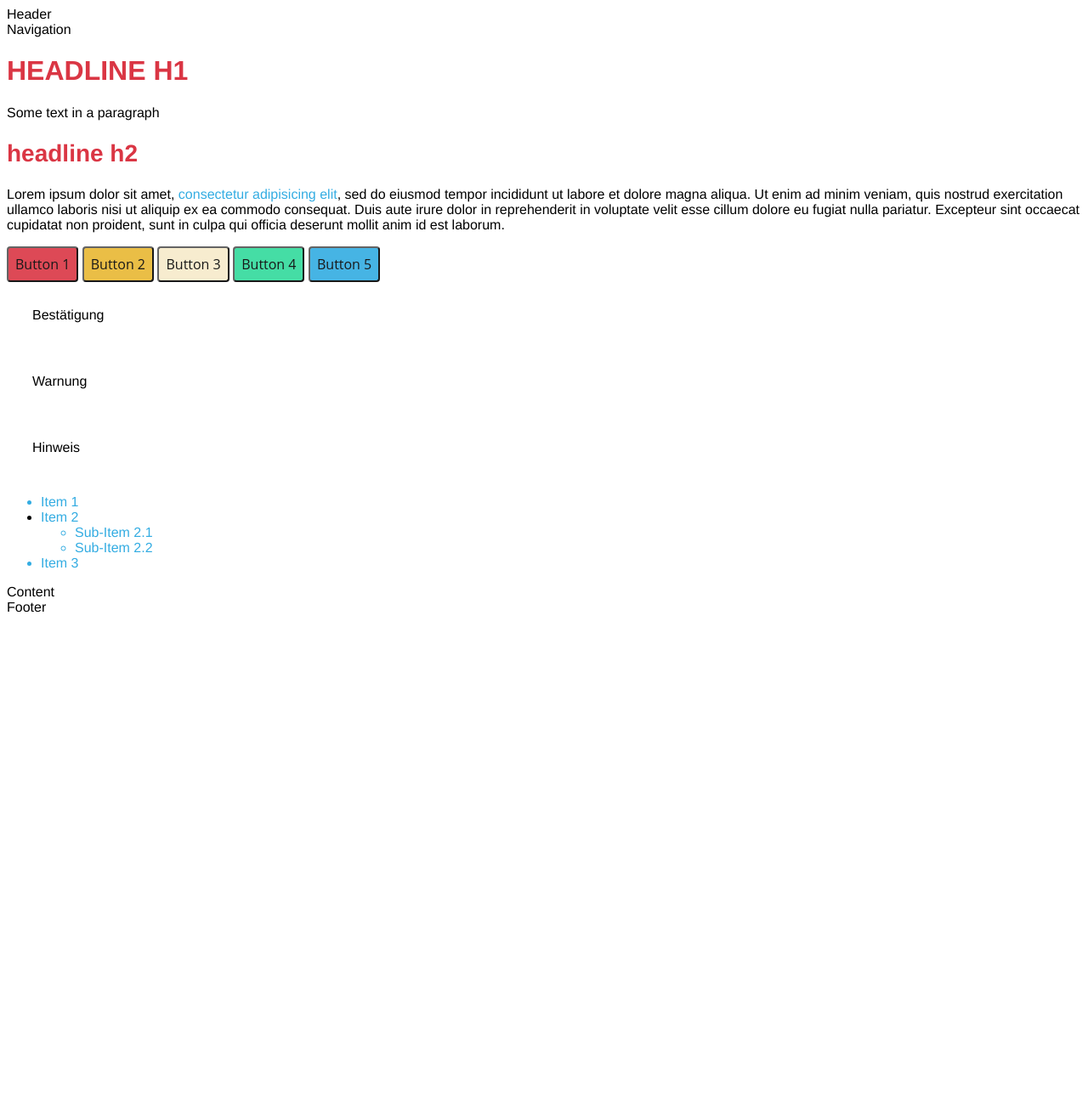
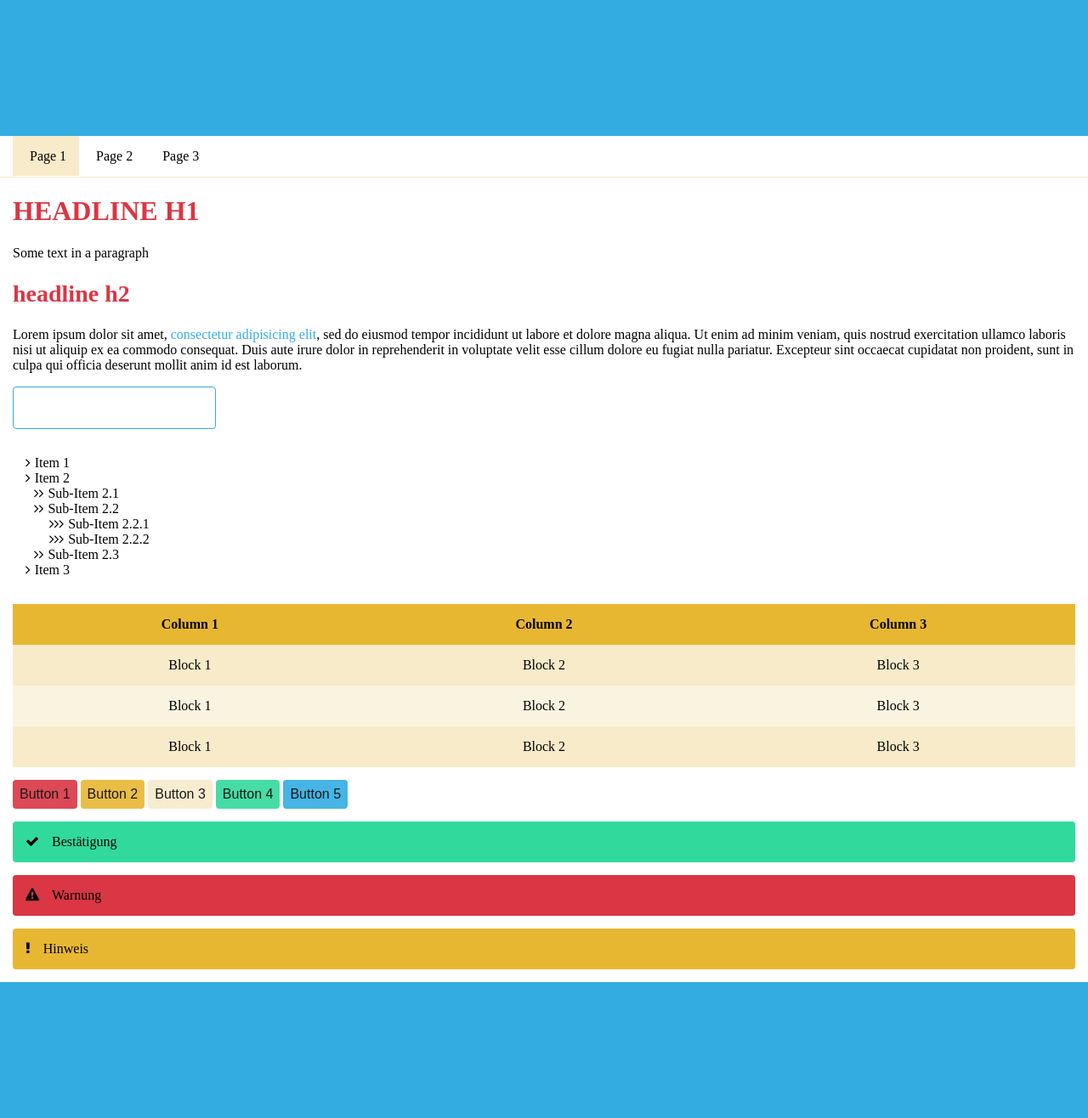
Before and after one commit to otauk/KUATOplate, a PHP site: page / in a window 1280 px wide. Shown: the whole page at 85% size. Before the commit the page ends 721 px from the top, so only its background shows below. Run offline with PHP 8.4, Linux system fonts and the light colour scheme; some libraries are stand-ins or nearby versions.

Commit message:
less Datei ausgebaut, 1. Entwurf steht

```diff
--- a/css/custom-base.less
+++ b/css/custom-base.less
@@ -7,9 +7,21 @@
 *	version: 1.0
 *	+++++
 *	to-do: transfer to less with variables for more flexibility
+*
+*	bootstrap Kategorien:
+*	@brand-primary: #428bca;
+*	@brand-success: #5cb85c;
+*	@brand-info:    #5bc0de;
+*	@brand-warning: #f0ad4e;
+*	@brand-danger:  #d9534f;
+*
+*	Reassign Variables
+*	@alert-message-background: @brand-info;
+*	.alert {
+*		background-color: @alert-message-background;
+*	}
 *	##############################
 */
-
 /*
 *	=============================================
 *	COLORS
@@ -18,66 +30,65 @@
 @color-F: 			rgb(255,255,255);		// 	white
 @color-0: 			rgb(000,000,000);		// 	black
 @color-1: 			rgb(218,54,68);			// 	red
-@color-2: 			rgb(232,183,50);		//	yellow
-@color-3: 			rgb(247,235,202);		//	pale
-@color-4: 			rgb(49,218,156);		// 	green
-@color-5: 			rgb(51,172,226);		// 	blue
-
+@color-2: 			rgb(232,183,50);			//		yellow
+@color-3: 			rgb(247,235,202);		//		pale
+@color-4: 			rgb(49,218,156);			// 	green
+@color-5: 			rgb(51,172,226);			// 	blue
+/*
+*	=============================================
+*	FONTS
+*	=============================================
+*/
+@font:					'OpenSans';
+@font-FA:			'FontAwesome';
 /*
 *	=============================================
 *	LAYOUT STYLES
 *	=============================================
 */
-
 @none-px: 			0;
 @small-px: 			15px;
 @large-px: 			30px;
-
 @small-em:			5em;
 @medium-em:			10em;
 @large-em:			15em;
 @xlarge-em:			20em;
 @big-em:			25em;
-
 @none-percent: 		0%;
 @small-percent:		25%;
+@onethird-percent: 33%;
 @medium-percent:	50%;
+@twothird-percent: 66%;
 @large-percent:		75%;
 @xlarge-percent:	100%;
-
 @fs-small: 			80%;
 @fs-regular:		100%;
 @fs-medium: 		125%;
 @fs-large:			150%;
 @fs-xlarge:			175%;
 @fs-big: 			200%;
-
 @lh-small:			0.75em;
 @lh-regular:		1.00em;
 @lh-medium:			1.25em;
 @lh-large:			1.50em;
 @lh-xlarge:			1.75em;
 @lh-big:			2.00em;
-
 @index-0:			0;
 @index-1:			1000;
 @index-2:			2000;
 @index-3:			3000;
 @index-4:			4000;
 @index-5:			5000;
-
 @opacity-strong:	0.25;
 @opacity-medium:	0.5;
 @opacity-light:		0.75;
 @opacity-vlight:	0.9;
 @opacity-none:		1;
-
 .border-radius(@radius) {
   -webkit-border-radius: @radius;
      -moz-border-radius: @radius;
           border-radius: @radius;
 }
-
 /*
 *	%%%%%%%%%%%%%%%%%%%%
 * 	padding
@@ -86,14 +97,12 @@
 .padding-0 {padding:@none-px;}
 .padding-small {padding:@small-px;}
 .padding-big {padding:@large-px;}
-
 .padding-lr-0 {padding-left: @none-px;padding-right: @none-px;}
 .padding-lr-small {padding-left: @small-px;padding-right: @small-px;}
 .padding-lr-big {padding-left: @large-px;padding-right: @large-px;}
 .padding-tb-0 {padding-top: @none-px;padding-bottom: @none-px;}
 .padding-tb-small {padding-top: @small-px;padding-bottom: @small-px;}
 .padding-tb-big {padding-top: @large-px;padding-bottom: @large-px;}
-
 /*
 *	%%%%%%%%%%%%%%%%%%%%
 * 	margin
@@ -102,17 +111,17 @@
 .margin-0 {margin: @none-px;}
 .margin-small{margin: @small-px;}
 .margin-big{margin: @large-px;}
-
 /*
 *	%%%%%%%%%%%%%%%%%%%%
 * 	width
 *	%%%%%%%%%%%%%%%%%%%%
 */
 .w25{width:@small-percent;}
+.w33{width:@onethird-percent;}
 .w50{width:@medium-percent;}
+.w66{width:@twothird-percent;}
 .w75{width:@large-percent;}
 .w100{width:@xlarge-percent;}
-
 /*
 *	%%%%%%%%%%%%%%%%%%%%
 * 	min-width
@@ -122,7 +131,6 @@
 .min-w50{min-width: @medium-percent;}
 .min-w75{min-width: @large-percent;}
 .min-w100{min-width: @xlarge-percent;}
-
 /*
 *	%%%%%%%%%%%%%%%%%%%%
 * 	max-width
@@ -130,7 +138,6 @@
 */
 .max-w980 {max-width:980px;}
 .max-w1170 {max-width:1170px;}
-
 /*
 *	%%%%%%%%%%%%%%%%%%%%
 * 	height
@@ -141,7 +148,6 @@
 .h-large	{min-height: @large-em;}
 .h-xlarge	{min-height: @xlarge-em;}
 .h-big		{min-height: @big-em;}
-
 /*
 *	%%%%%%%%%%%%%%%%%%%%
 * 	position
@@ -152,7 +158,6 @@
 .pos-right{float:right;}
 .pos-absolute{position: absolute;}
 .pos-relative{position: relative;}
-
 /*
 *	%%%%%%%%%%%%%%%%%%%%
 * 	z-index
@@ -164,21 +169,16 @@
 .z-3{z-index:@index-3;}
 .z-4{z-index:@index-4;}
 .z-5{z-index:@index-5;}
-
 /*
 *	=============================================
 *	TEXT-STYLES
 *	=============================================
 */
-
 /*
 *	%%%%%%%%%%%%%%%%%%%%
 * 	font-family
 *	%%%%%%%%%%%%%%%%%%%%
 */
-
-@font:	"Helvetica Neue", Arial, sans-serif;
-
 /*
 *	%%%%%%%%%%%%%%%%%%%%
 * 	font-size
@@ -190,7 +190,6 @@
 .fs-large{font-size: @fs-large;}
 .fs-xlarge{font-size: @fs-xlarge;}
 .fs-big{font-size: @fs-big;}
-
 /*
 *	%%%%%%%%%%%%%%%%%%%%
 * 	line-height
@@ -201,7 +200,6 @@
 .lh-150 {line-height: 1.5em;}
 .lh-175 {line-height: 1.75em;}
 .lh-200 {line-height: 2em;}
-
 /*
 *	%%%%%%%%%%%%%%%%%%%%
 * 	letter-spacing
@@ -217,27 +215,69 @@
 .ls-8{letter-spacing:0.8em;}
 .ls-9{letter-spacing:0.9em;}
 .ls-10{letter-spacing:1em;}
-
+/*
+*	%%%%%%%%%%%%%%%%%%%%
+* 	icons
+*	%%%%%%%%%%%%%%%%%%%%
+*/
+@positive: "\f00c";				// Haken
+@negative: "\f071";				// Warndreieck
+@neutral: "\f12a";				// Ausrufezeichen
+@list:	"\f105";					// spitze Klammer rechts
 /*
 *	=============================================
 *	SITE-SPECIFIC (auslagern)
 *	=============================================
 */
-
+.header,
+.main,
+.footer
+ {
+	padding: 0;
+	margin: 0;
+	font-size: 100%;
+}
 body {
 	font-family: @font;
 	font-size: @fs-regular;
 	background: @color-F;
+	margin: 0;
+	padding: 0;
 }
-
+.header, .footer {
+	min-height: @medium-em;
+	background-color: @color-5;
+	padding: none;
+}
+.main {
+	padding-left: @small-px;
+	padding-right: @small-px;
+}
+.navi {
+	border-bottom:1px solid @color-3;
+	text-align: left;
+	& ul {
+		margin:0;
+		padding: @small-px;
+		& li {
+			margin-right:-4px;
+			cursor: pointer;
+			display: inline;
+			padding: @small-px;
+			&:hover, &.active {
+				background-color: @color-3;
+			}
+			&:before {
+				content:'';
+			}
+		}
+	}
+}
 .bgcolor-1 {background-color:@color-1};
 .bgcolor-2 {background-color:@color-2};
 .bgcolor-3 {background-color:@color-3};
 .bgcolor-4 {background-color:@color-4};
 .bgcolor-5 {background-color:@color-5};
-
-.opactiy-1 {opacity: 0.5;}
-
 a {
 	&:link, &:visited {
 		color:@color-5;
@@ -248,57 +288,117 @@ a {
 		color: @color-F;
 	}
 }
-
 h1, h2, h3, h4, h5, h6 {
 	color:@color-1;
 	}
-
 h1 {
 	font-size: @fs-big;
 	text-transform: uppercase;
 	}
-
 h2 {
 	font-size:@fs-xlarge;
 	}
-
+ul {
+	padding: @small-px;
+	list-style-type: none;
+	& li:before {
+		font-family: @font-FA;
+		content: @list;
+		padding-right: 5px;
+	}
+	& ul {
+		padding:0 @small-px;
+		margin-left:-5px;
+		& li:before {
+			font-family: @font-FA;
+			content: @list@list;
+			padding-right: 5px;
+		}
+		& ul {
+			margin-left:3px;
+			& li:before {
+			font-family: @font-FA;
+			content: @list@list@list;
+			padding-right: 5px;
+			}
+		}
+	}
+}
+input {
+	.border-radius(4px);
+	border: 1px solid @color-5;
+	font-size: @fs-regular;
+	padding: @small-px;
+	&:hover, &:active, &:focus {
+		box-shadow: 0px 0px 5px lighten(@color-5, 10%);
+		outline: none;
+	}
+}
 .btn {
 	display:inline-block;
 	padding:0.5em;
 	.border-radius(4px);
+	border:none;
 	text-decoration:none;
 	text-align:center;
 	cursor:pointer;
 	opacity: @opacity-vlight;
 	font-size: 100%;
-	font-family: 'Open Sans', sans-serif;
 	&:hover, &:active, &:focus {
 		text-decoration:none;
 		opacity: @opacity-none;
 		}
 	}
-
 .alert {
     .border-radius(4px);
     display: block;
-	padding:@large-px;
+	padding:@small-px;
+	margin-top:@small-px;
+	margin-bottom:@small-px;
     vertical-align: middle;
-
     	&:before {
-			font-family: FontAwesome;
+			font-family: @font-FA;
 			padding-right: @small-px;
-
+		}
 		&.positive {
 			background-color: @color-4;
-				content: "\f00c";
+			&:before {
+				content: @positive;
+	    			}
 	    	}
 	    &.negative {
 			background-color: @color-1;
-				content: "\f071";
+			&:before {
+				content: @negative;
+	    			}
 	    	}
 	    &.neutral {
 			background-color: @color-2;
-				content: "\f12a";
+			&:before {
+				content: @neutral;
 	    			}
 	    	}
 	}
+.tbl {
+	width: @xlarge-percent;
+	border-collapse: collapse;
+	margin: @small-px 0;
+	background: @color-3;
+	& th, th:hover {
+		background-color: @color-2;
+		padding: @small-px;
+		color:@color-0;
+	}
+	& tr:nth-child(2n+1) {
+		background-color: lighten(@color-3, 5%);
+		}
+	& tr:hover {
+		background-color:@color-1;
+		color: @color-F;
+		}
+	& td {
+		width:@onethird-percent;
+		text-align: center;
+		padding: @small-px;
+	}
+}
--- a/index.php
+++ b/index.php
@@ -1,9 +1,11 @@
 <!DOCTYPE html>
 <html>
 	<head>
-		<title>westenholz600</title>
+		<title>KUATOplate</title>
 		<!-- Font -->
-		<link href="//maxcdn.bootstrapcdn.com/font-awesome/4.1.0/css/font-awesome.min.css" rel="stylesheet">
+		<link href="https://maxcdn.bootstrapcdn.com/font-awesome/4.2.0/css/font-awesome.min.css" rel="stylesheet">
+<!-- ~~~~~~~~~~~~~~~~~~~~| FONT |~~~~~~~~~~~~~~~~~~~~ -->
+<link href='http://fonts.googleapis.com/css?family=Open+Sans:300' rel='stylesheet' type='text/css'>
 		<!-- Stylesheet -->
 		<link href="css/custom-base.css" rel="stylesheet" type="text/css"/>
 		<!-- jQuery -->
@@ -11,11 +13,13 @@
 	</head>
 	<body>
 		<div class="wrapper">
-			<div class="header">
-				Header
-			</div>
+			<div class="header"></div>
 			<div class="navi">
-				Navigation
+				<ul>
+					<li class="active">Page 1</li>
+					<li>Page 2</li>
+					<li>Page 3</li>
+				</ul>
 			</div>
 			<div class="main">
 				<h1>Headline h1</h1>
@@ -26,6 +30,50 @@
 				<p>
 					Lorem ipsum dolor sit amet, <a href="#">consectetur adipisicing elit</a>, sed do eiusmod tempor incididunt ut labore et dolore magna aliqua. Ut enim ad minim veniam, quis nostrud exercitation ullamco laboris nisi ut aliquip ex ea commodo consequat. Duis aute irure dolor in reprehenderit in voluptate velit esse cillum dolore eu fugiat nulla pariatur. Excepteur sint occaecat cupidatat non proident, sunt in culpa qui officia deserunt mollit anim id est laborum.
 				</p>
+				<p>
+					<input type="text" name="name" />
+				</p>
+				<ul>
+					<li>Item 1</li>
+					<li>Item 2
+						<ul>
+							<li>Sub-Item 2.1</li>
+							<li>Sub-Item 2.2
+								<ul>
+										<li>Sub-Item 2.2.1</li>
+										<li>Sub-Item 2.2.2</li>
+								</ul>
+							</li>
+							<li>Sub-Item 2.3</li>
+						</ul>
+					</li>
+					<li>Item 3</li>
+				</ul>
+
+				<table class="tbl">
+					<tr>
+						<th>Column 1</th>
+						<th>Column 2</th>
+						<th>Column 3</th>
+					</tr>
+					<tr>
+						<td>Block 1</td>
+						<td>Block 2</td>
+						<td>Block 3</td>
+					</tr>
+					<tr>
+						<td>Block 1</td>
+						<td>Block 2</td>
+						<td>Block 3</td>
+					</tr>
+					<tr>
+						<td>Block 1</td>
+						<td>Block 2</td>
+						<td>Block 3</td>
+					</tr>
+				</table>
+
+
 				<button class="btn bgcolor-1">Button 1</button>
 				<button class="btn bgcolor-2">Button 2</button>
 				<button class="btn bgcolor-3">Button 3</button>
@@ -34,33 +82,9 @@
 				<div class="alert positive">Bestätigung</div>
 				<div class="alert negative">Warnung</div>
 				<div class="alert neutral">Hinweis</div>
-
-
-				<ul class="navlist">
-					<a href="#">
-						<li>Item 1</li>
-					</a>
-					<a href="#">
-					<li>Item 2
-						<ul class="subnavlist">
-							<a href="#">
-								<li>Sub-Item 2.1</li>
-							</a>
-							<a href="#">
-								<li>Sub-Item 2.2</li>
-							</a>
-						</ul>
-					</li>
-					</a>
-					<a href="#">
-						<li>Item 3</li>
-					</a>
-				</ul>
-				<div class="content">
-					Content
-				</div>
 			</div>
-			<div class="footer dev_border">Footer</div>
+			<div class="footer">
+			</div>
 		</div>
 	</body>
 </script>
```
Also changed, not shown: css/custom-base.css. Lines whose indentation alone changed are shown as unchanged.
